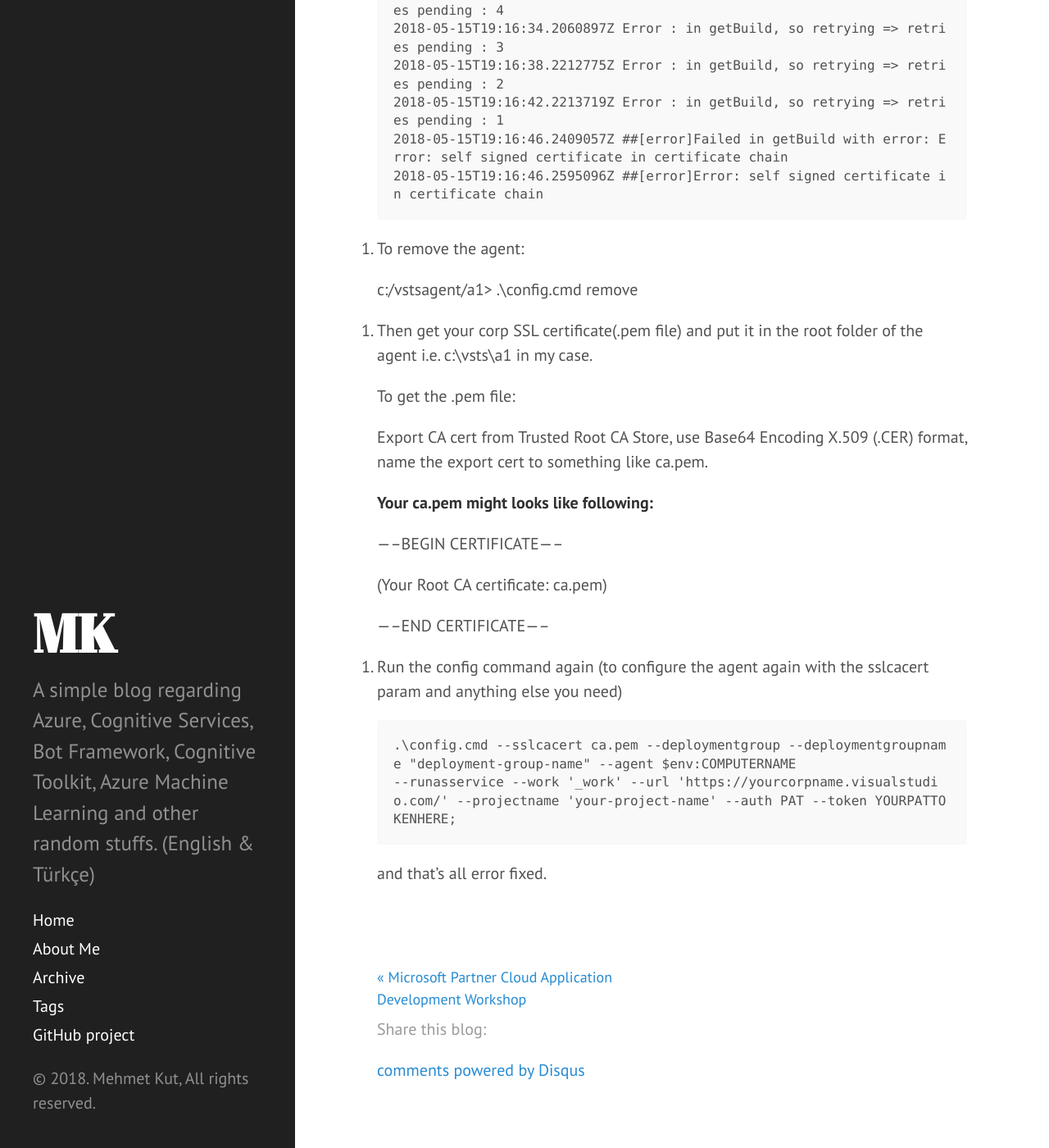
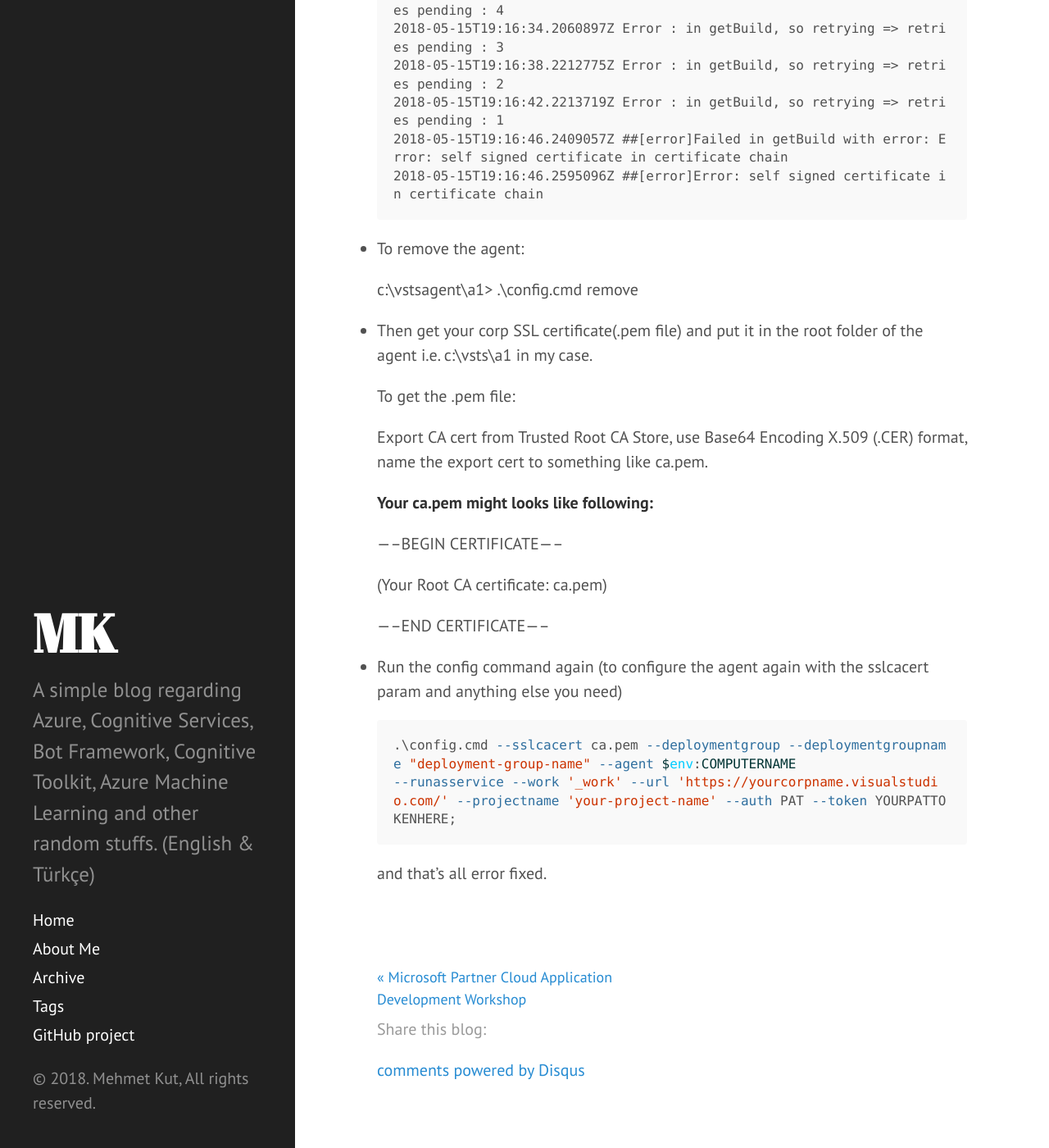
Before and after one commit to mehmetkut/mehmetkut.github.io, a Jekyll site: the page built from _posts/2018-05-17-vsts-agent-self-signed-certificate-fix-en.md, in a window 1280 px wide and 1400 px high, scrolled down 679 px. Shown: the whole window at 82% size. Built offline with Jekyll 4.4.1, drawn with Linux system fonts in a browser that asks for light colours; comment, search, counter and statistics services are not loaded; part of the change alters nothing that is shown.

Commit message:
cosmetic fixes

````diff
--- a/_posts/2018-05-17-vsts-agent-self-signed-certificate-fix-en.md
+++ b/_posts/2018-05-17-vsts-agent-self-signed-certificate-fix-en.md
@@ -26,10 +26,11 @@ The error is:
 2018-05-15T19:16:46.2595096Z ##[error]Error: self signed certificate in certificate chain
 ```
 
-1. To remove the agent:
+- To remove the agent:
 
-c:/vstsagent/a1> .\config.cmd remove
-2. Then get your corp SSL certificate(.pem file) and put it in the root folder of the agent i.e. c:\vsts\a1 in my case.
+c:\vstsagent\a1> .\config.cmd remove
+
+- Then get your corp SSL certificate(.pem file) and put it in the root folder of the agent i.e. c:\vsts\a1 in my case.
 
 To get the .pem file:
 
@@ -44,9 +45,9 @@ like ca.pem.
 
 -----END CERTIFICATE-----
 
-3. Run the config command again (to configure the agent again with the sslcacert param and anything else you need)
+- Run the config command again (to configure the agent again with the sslcacert param and anything else you need)
 
-```
+```powershell
 .\config.cmd --sslcacert ca.pem --deploymentgroup --deploymentgroupname "deployment-group-name" --agent $env:COMPUTERNAME
 --runasservice --work '_work' --url 'https://yourcorpname.visualstudio.com/' --projectname 'your-project-name' --auth PAT --token YOURPATTOKENHERE;
 ```
````
